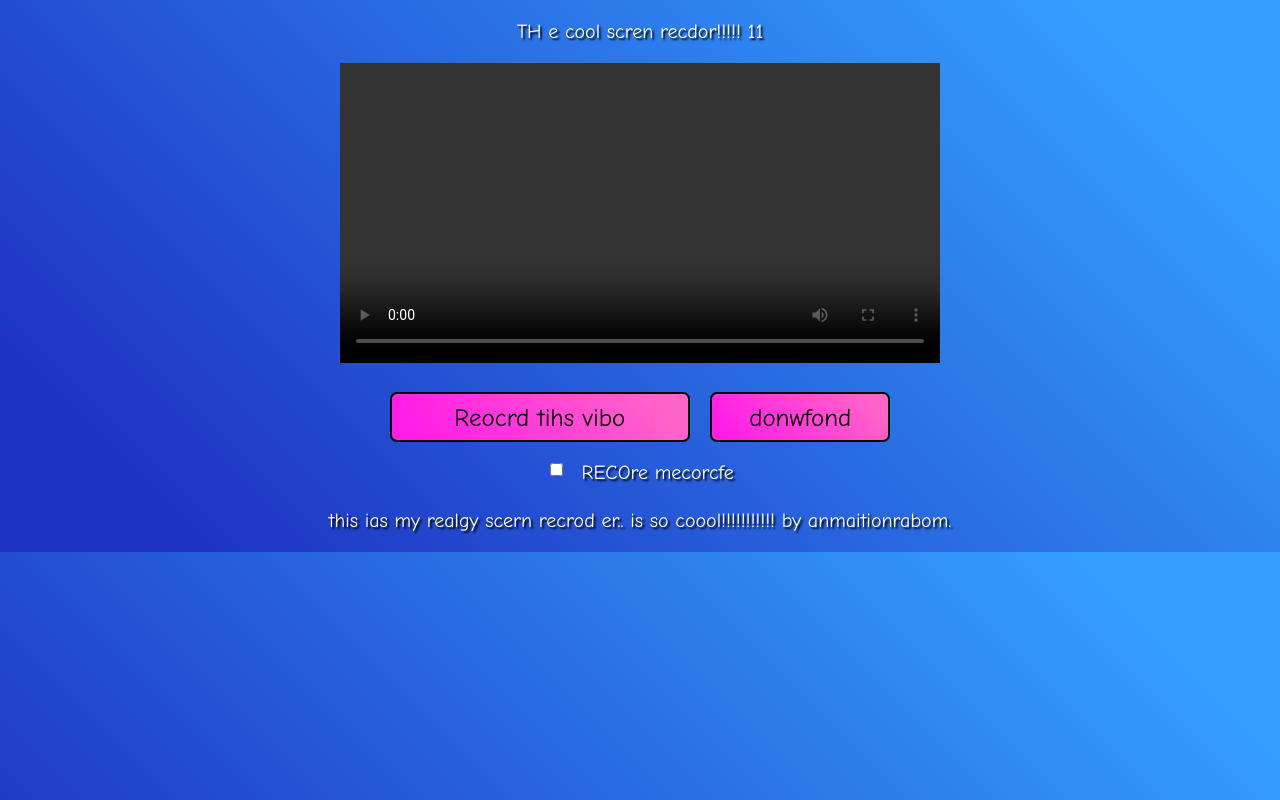
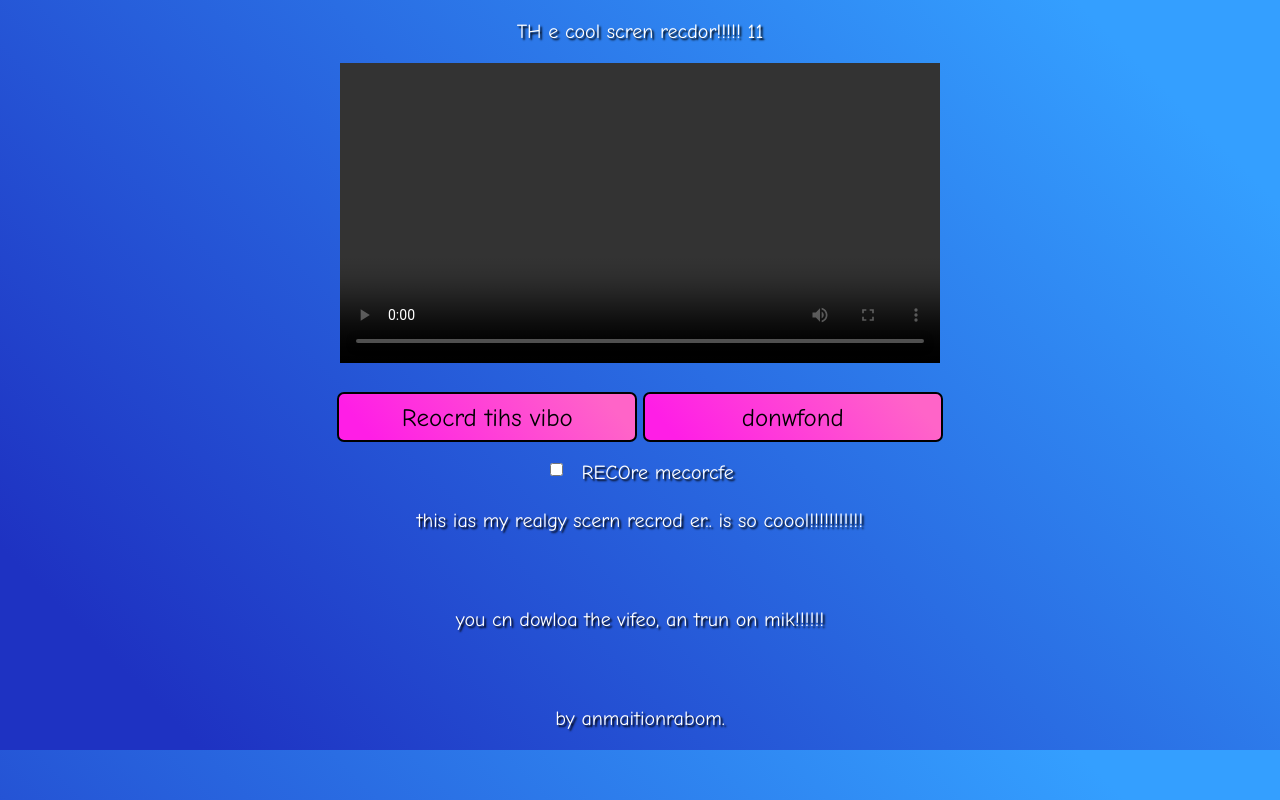
Before and after one commit to AnimationRandom/My-col-screne-reorcder, a plain HTML site: page index.html in a window 1280 px wide. Drawn offline with Linux system fonts and the light colour scheme.

Commit message:
Update index.html

```diff
--- a/index.html
+++ b/index.html
@@ -13,13 +13,16 @@
     <video controls width="600"></video>
     <div style="text-align: center; margin-top: 25px; margin-bottom: 25px">
             <button>Reocrd tihs vibo</button>
-            <button id="download" class="cyanButton" style="display: inline-block; width: 180px; margin-left: 15px;">donwfond</button>
-            <button id="cease" class="redButton" style="display: none;">stop iT</button>
+            <button>donwfond</button>
             <br><br>
             <label class="switch"><input id="enableMic" type="checkbox"><span class="slider"></span></label>
             <p id="micText" style="display: inline-block; vertical-align: middle; margin: 0 0 0 10px; transition-duration: 0.2s;" class="green">RECOre mecorcfe</p>
     </div>
     <script src="main.js"></script>
-    <p>this ias my realgy scern recrod er.. is so coool!!!!!!!!!!! by anmaitionrabom.</p>
+    <p>this ias my realgy scern recrod er.. is so coool!!!!!!!!!!!</p>
+    <br></br>
+    <p>you cn dowloa the vifeo, an trun on mik!!!!!!</p>
+    <br></br>
+    <p>by anmaitionrabom.</p>
 </body>
 </html>
```
